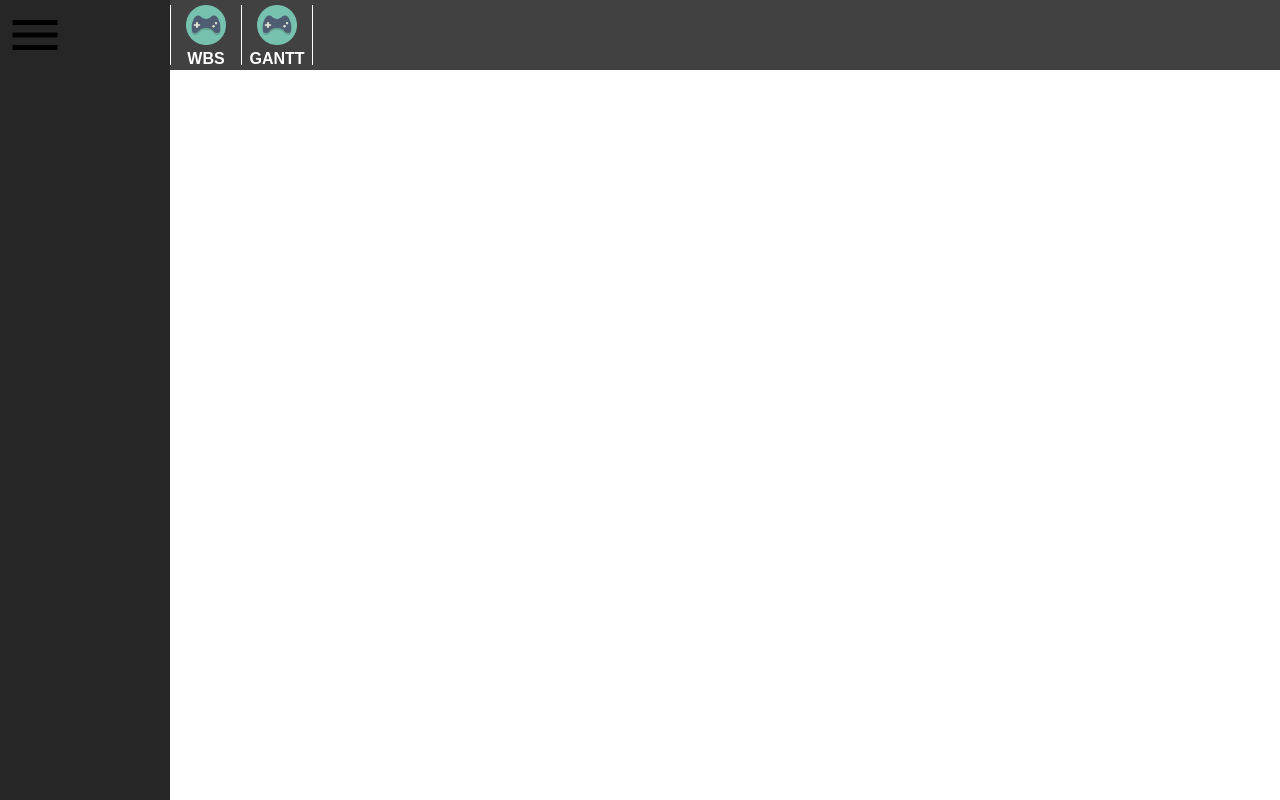
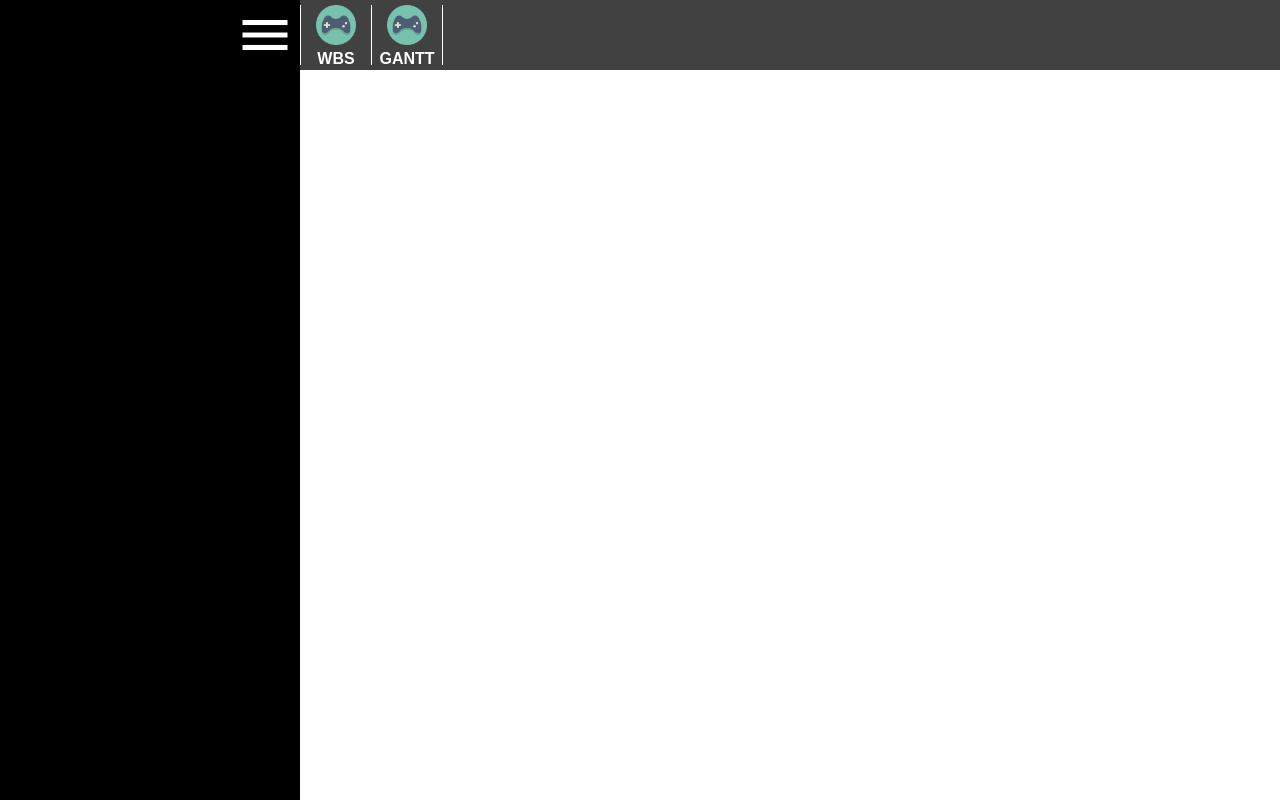
Before and after one commit to dlasagno/OpenProjectDesigner-ProgettoMaturita, a website: page homepage.html in a window 1280 px wide. Shown: the top 800 px of the page. Drawn offline with Linux system fonts and the light colour scheme.

Commit message:
Adjusted another time the side bar

```diff
--- a/homepage.css
+++ b/homepage.css
@@ -1,6 +1,7 @@
 /*Variabili del documento css*/
 :root {
     --button-dim: 70px;
+    --side-bar-dim: 300px;
 }
 
 /*Corpo della pagina HTML*/
@@ -47,6 +48,7 @@ div.side-bar i.button {
 div.side-bar {
     text-align: center;
     font-weight: bold;
+    color: white;
     cursor: pointer;
     width: var(--button-dim);
     height: 100%;
@@ -54,9 +56,14 @@ div.side-bar {
 }
 
 div.side-bar:hover {
-    background-color: #262626;
-    width: calc(var(--button-dim) + 100px);
-    height: 200%;
+    background-color: black;
+    width: var(--side-bar-dim);
+    height: 100%;
+    cursor: default;
+}
+
+div.side-bar:hover i.button {
+    float: right;
 }
 
 /*è la barra verticale bianca per dividere i div */
```
